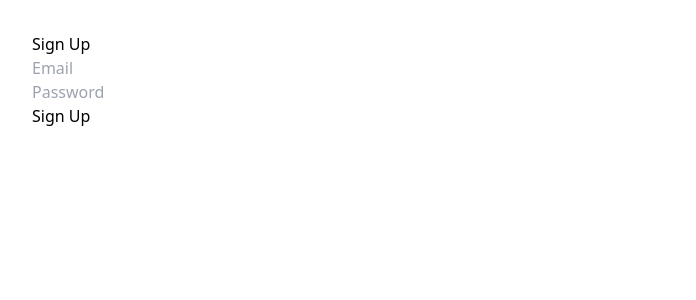
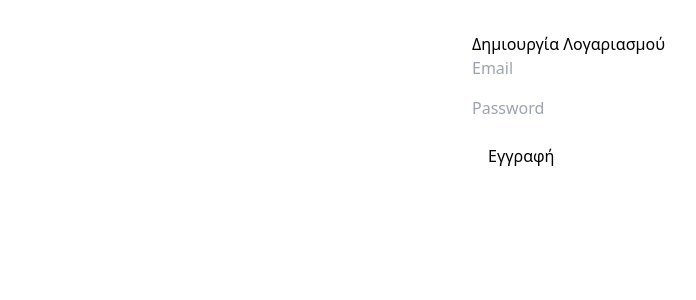
Before and after one commit to KritonKan/socialbuddy, a Next.js app: page /signup in a window 1280 px wide. Shown: the top 300 px of the page, without its empty margins (0-696 px from the left). Built offline with nearby package versions, Linux system fonts and the light colour scheme; no server answers.

Commit message:
Add signup form UI

```diff
--- a/pages/signup.js
+++ b/pages/signup.js
@@ -8,7 +8,7 @@
 
   const handleSignup = async (e) => {
     e.preventDefault();
-    const { data, error } = await supabase.auth.signUp({
+    const { error } = await supabase.auth.signUp({
       email,
       password,
     });
@@ -16,19 +16,38 @@
     if (error) {
       setMessage(error.message);
     } else {
-      setMessage('Check your inbox to confirm your email!');
+      setMessage('✅ Check your email to confirm your registration.');
     }
   };
 
   return (
-    <div style={{ padding: '2rem' }}>
-      <h2>Sign Up</h2>
+    <div style={{ maxWidth: '400px', margin: 'auto', padding: '2rem' }}>
+      <h2>Δημιουργία Λογαριασμού</h2>
       <form onSubmit={handleSignup}>
-        <input type="email" placeholder="Email" value={email} onChange={(e) => setEmail(e.target.value)} required /><br />
-        <input type="password" placeholder="Password" value={password} onChange={(e) => setPassword(e.target.value)} required /><br />
-        <button type="submit">Sign Up</button>
+        <input
+          type="email"
+          placeholder="Email"
+          value={email}
+          required
+          onChange={(e) => setEmail(e.target.value)}
+          style={{ display: 'block', marginBottom: '1rem', width: '100%' }}
+        />
+        <input
+          type="password"
+          placeholder="Password"
+          value={password}
+          required
+          onChange={(e) => setPassword(e.target.value)}
+          style={{ display: 'block', marginBottom: '1rem', width: '100%' }}
+        />
+        <button
+          type="submit"
+          style={{ padding: '0.5rem 1rem' }}
+        >
+          Εγγραφή
+        </button>
       </form>
-      <p>{message}</p>
+      {message && <p style={{ marginTop: '1rem' }}>{message}</p>}
     </div>
   );
 }
```
